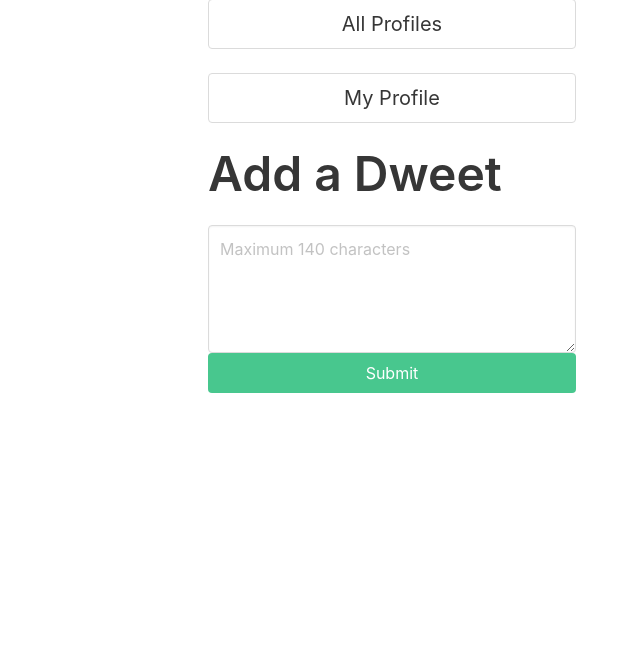
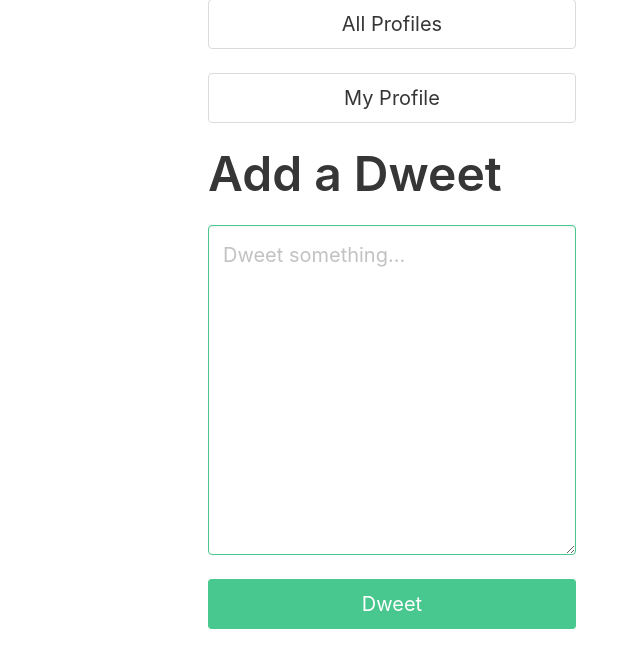
Before and after one commit to kevinmcdan/social_network, a Django app: page / in a window 1280 px wide. Shown: the part 153-800 px from the top of the page, without its empty margins (640-1280 px from the left). Run offline with Django 3.2, Linux system fonts and the light colour scheme.

Commit message:
Create dweet submit form

```diff
--- a/social_project/dwitter/forms.py
+++ b/social_project/dwitter/forms.py
@@ -4,7 +4,16 @@ from django import forms
 from .models import Dweet
 
 class DweetForm(forms.ModelForm):
-    body = forms.CharField(required=True)
+    body = forms.CharField(
+        required=True,
+        widget=forms.widgets.Textarea(
+            attrs={
+                "placeholder": "Dweet something...",
+                "class": "textarea is-success is-medium",
+            }
+        ),
+        label="",
+    )
 
     class Meta:
         model = Dweet
--- a/social_project/dwitter/templates/dwitter/dashboard.html
+++ b/social_project/dwitter/templates/dwitter/dashboard.html
@@ -33,8 +33,10 @@
     <div class="block">
         <form method="post">
             {% csrf_token %}
-            <textarea class="textarea" name="body" placeholder="Maximum 140 characters"></textarea>
-            <button class="button is-success is-fullwidth" name="submit" value="submit">Submit</button>
+            {{ form.as_p }}
+            <button class="button is-success is-fullwidth is-medium mt-5"
+                    type="submit">Dweet
+            </button>
         </form>
     </div>
 </div>
--- a/social_project/dwitter/views.py
+++ b/social_project/dwitter/views.py
@@ -5,8 +5,14 @@ from .models import Profile
 # Create your views here.
 
 def dashboard(request):
+    if request.method == "POST":
+        form = DweetForm(request.POST)
+        if form.is_valid():
+            dweet = form.save(commit=False)
+            dweet.user = request.user
+            dweet.save()
     form = DweetForm()
-    return render(request, "dwitter/dashboard.html")
+    return render(request, "dwitter/dashboard.html", {"form": form})
 
 def profile_list(request):
     profiles = Profile.objects.exclude(user=request.user)
```
Also changed, not shown: social_project/db.sqlite3.
